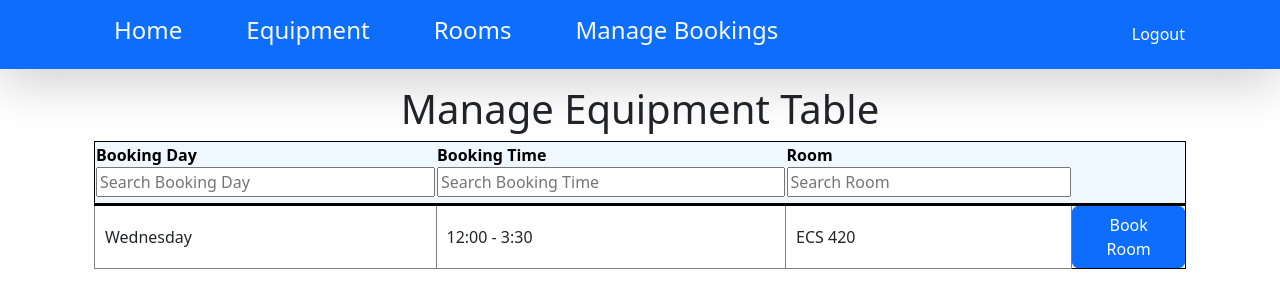
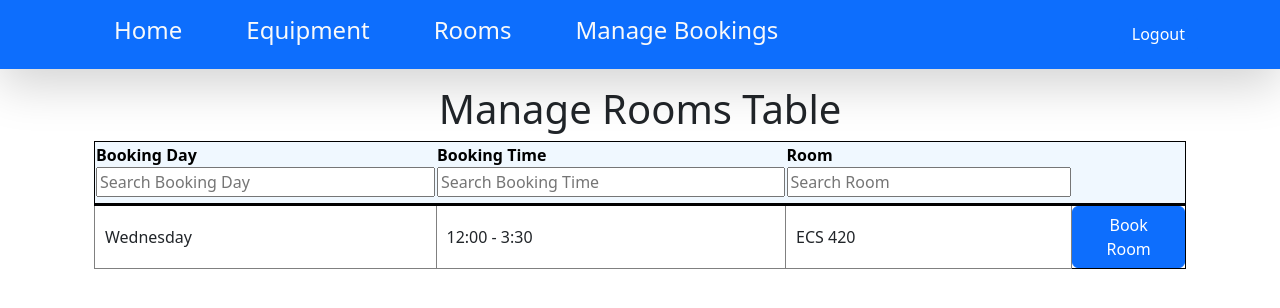
Before and after one commit to k-kali/SENG371, a React (Create React App) app: page /user/rooms in a window 1280 px wide. Shown: the top 308 px of the page. Built offline with nearby package versions, Linux system fonts and the light colour scheme.

Commit message:
Changed headers to match pages

```diff
--- a/src/Pages/Admin/Bookings.js
+++ b/src/Pages/Admin/Bookings.js
@@ -51,7 +51,7 @@ export function AdminBookings(){
   return (
     <>
       <Container className='d-flex justify-content-center'>
-        <h1>Manage Equipment Table</h1>
+        <h1>Manage Bookings</h1>
       </Container>
       <Container className='d-flex justify-context-center'>
         <AddBooking onAddRow={handleAddRow}/>
--- a/src/Pages/Admin/Rooms.js
+++ b/src/Pages/Admin/Rooms.js
@@ -47,7 +47,7 @@ export function AdminRooms(){
   return (
     <>
       <Container className='d-flex justify-content-center'>
-        <h1>Manage Equipment Table</h1>
+        <h1>Manage Rooms</h1>
       </Container>
       <Container className='d-flex justify-context-center'>
         <AddRooms onAddRow={handleAddRow}/>
--- a/src/Pages/User/Rooms.js
+++ b/src/Pages/User/Rooms.js
@@ -39,7 +39,7 @@ export function UserRooms(){
   return (
     <>
       <Container className='d-flex justify-content-center'>
-        <h1>Manage Equipment Table</h1>
+        <h1>Manage Rooms Table</h1>
       </Container>
       <Container className='d-flex justify-content-center'>
         <Table columns={columns} data={tableData} handleDelete={handleDelete} buttonVariant='primary' buttonText='Book Room' ></Table>
```
